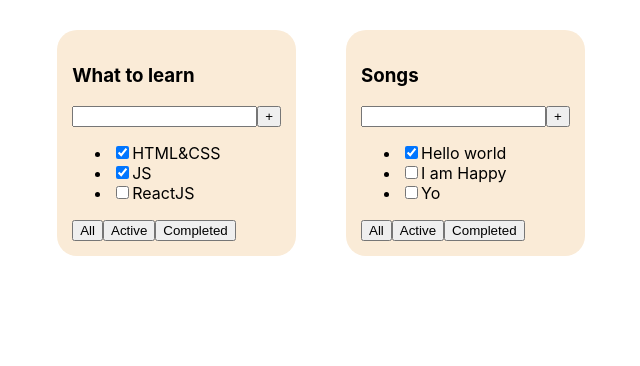
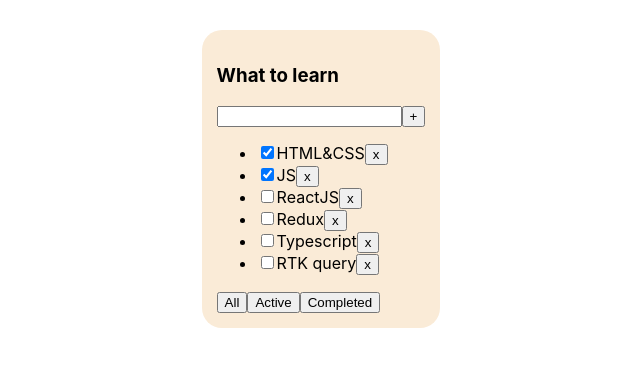
Before and after one commit to ibdkn/1-todolist, a React (Create React App) app: page / in a window 1280 px wide. Shown: the top 366 px of the page, without its empty margins (294-934 px from the left). Built offline with nearby package versions, Linux system fonts and the light colour scheme.

Commit message:
added logic for remove chosen task

```diff
--- a/src/App.tsx
+++ b/src/App.tsx
@@ -1,24 +1,25 @@
-import React from 'react';
+import React, {useState} from 'react';
 import './App.css';
-import {TaskType, Todolist} from "./Todolist";
+import {Todolist} from "./Todolist";
 
 function App() {
-    const tasks1: TaskType[] = [
+    const [tasks, setTasks] = useState([
         { id: 1, title: 'HTML&CSS', isDone: true },
         { id: 2, title: 'JS', isDone: true },
         { id: 3, title: 'ReactJS', isDone: false },
-    ]
+        { id: 4, title: 'Redux', isDone: false },
+        { id: 5, title: 'Typescript', isDone: false },
+        { id: 6, title: 'RTK query', isDone: false }
+    ]);
 
-    const tasks2: TaskType[] = [
-        { id: 1, title: 'Hello world', isDone: true },
-        { id: 2, title: 'I am Happy', isDone: false },
-        { id: 3, title: 'Yo', isDone: false },
-    ]
+    const removeTask = (id: number) => {
+        const filteredTasks = tasks.filter(task => task.id !== id);
+        setTasks(filteredTasks);
+    }
 
     return (
         <div className="App">
-            <Todolist title="What to learn" tasks={tasks1}/>
-            <Todolist title="Songs" tasks={tasks2}/>
+            <Todolist title="What to learn" tasks={tasks} removeTask={removeTask}/>
         </div>
     );
 }
--- a/src/Button.tsx
+++ b/src/Button.tsx
@@ -2,11 +2,12 @@ import React from 'react';
 
 type ButtonPropsType = {
     title: string
+    onClick?: () => void
 }
 
-export const Button = ({title}: ButtonPropsType) => {
+export const Button = ({title, onClick}: ButtonPropsType) => {
     return (
-        <button>
+        <button onClick={onClick}>
             {title}
         </button>
     );
--- a/src/Todolist.tsx
+++ b/src/Todolist.tsx
@@ -10,9 +10,10 @@ export type TaskType = {
 type PropsType = {
     title: string,
     tasks: TaskType[]
+    removeTask: (taskId: number) => void
 }
 
-export const Todolist = ({ title, tasks }: PropsType) => {
+export const Todolist = ({ title, tasks, removeTask }: PropsType) => {
 
     return (
         <div className="Todolist">
@@ -30,6 +31,7 @@ export const Todolist = ({ title, tasks }: PropsType) => {
                             <li key={task.id}>
                                 <input type="checkbox" checked={task.isDone} />
                                 <span>{task.title}</span>
+                                <Button title={'x'} onClick={()=> removeTask(task.id)} />
                             </li>
                         )
                     })}
```
